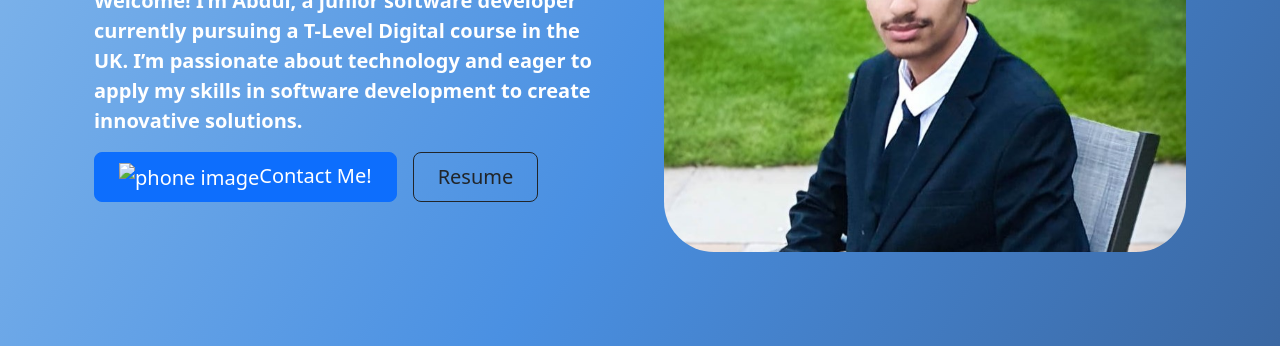
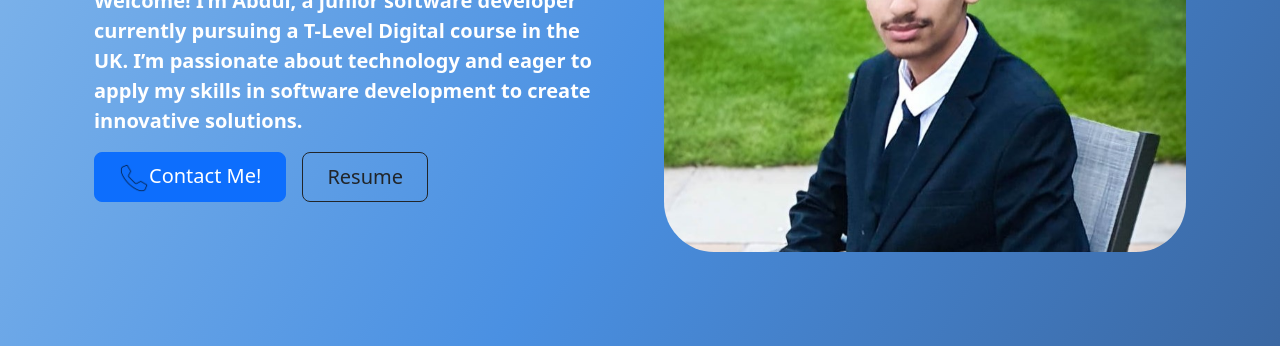
Before and after one commit to AbdulRehmanDev00/My-Website, a plain HTML site: page index.html in a window 1280 px wide. Shown: the part 281-627 px from the top of the page. Drawn offline with nearby package versions, Linux system fonts and the light colour scheme; the site is published under a folder, as on GitHub Pages, so addresses that start at the root find nothing.

Commit message:
Update index.html

```diff
--- a/index.html
+++ b/index.html
@@ -43,7 +43,7 @@
                 <h1 class="display-5 fw-bold text-body-emphasis lh-1 mb-3 fst-italic colore">Hello! I am Abdul</h1>
                 <p class="lead colore fw-bold">Welcome! I’m Abdul, a junior software developer currently pursuing a T-Level Digital course in the UK. I’m passionate about technology and eager to apply my skills in software development to create innovative solutions.</p>
                 <div class="d-grid gap-2 d-md-flex justify-content-md-start">
-                  <button type="button" class="btn btn-primary btn-lg px-4 me-md-2"><img src="/assets/phone.png" alt="phone image" width="30px" height="30px" class="phone">Contact Me!</button>
+                  <button type="button" class="btn btn-primary btn-lg px-4 me-md-2"><img src="assets/phone.png" alt="phone image" width="30px" height="30px" class="phone">Contact Me!</button>
                   <button type="button" class="btn btn-outline-dark btn-lg px-4" onclick="window.location.href='https://abdulrehmandev00.github.io/Html-css-portfolio/'">
                     Resume
                   </button>
```
